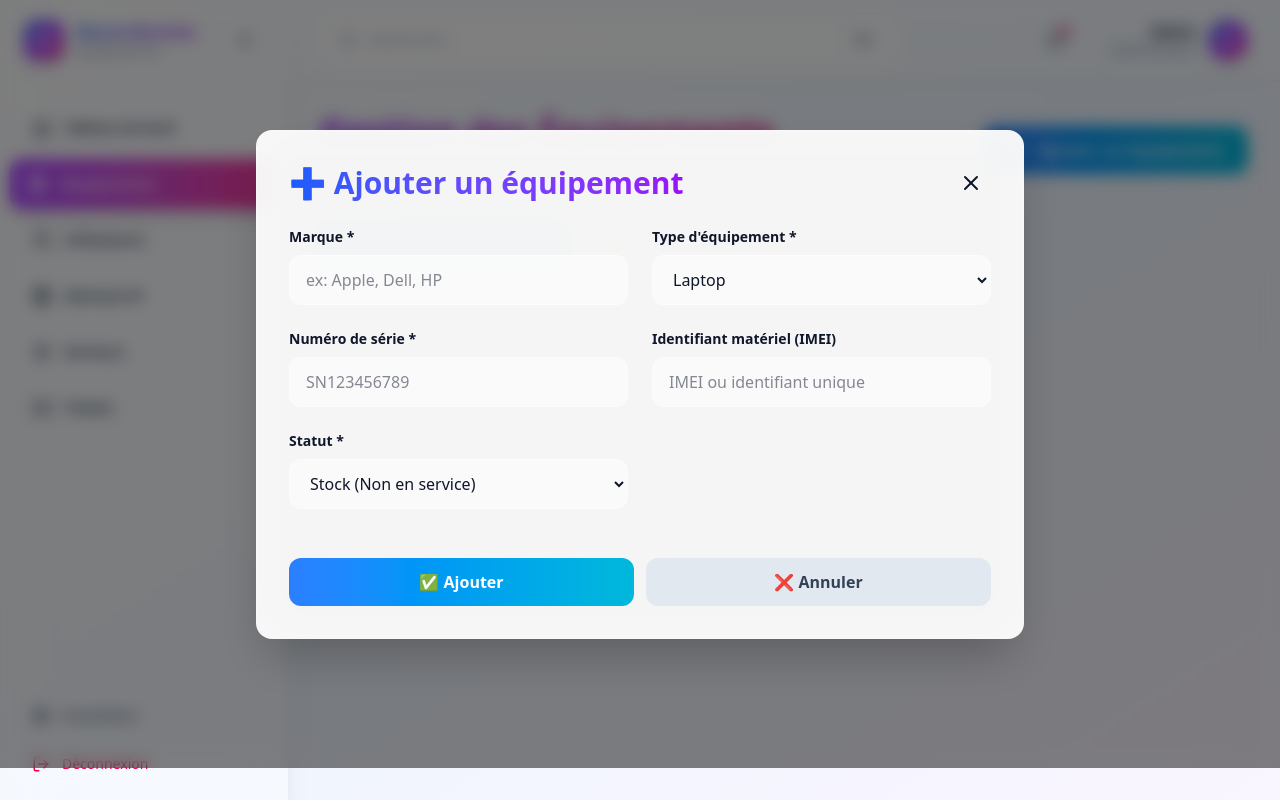
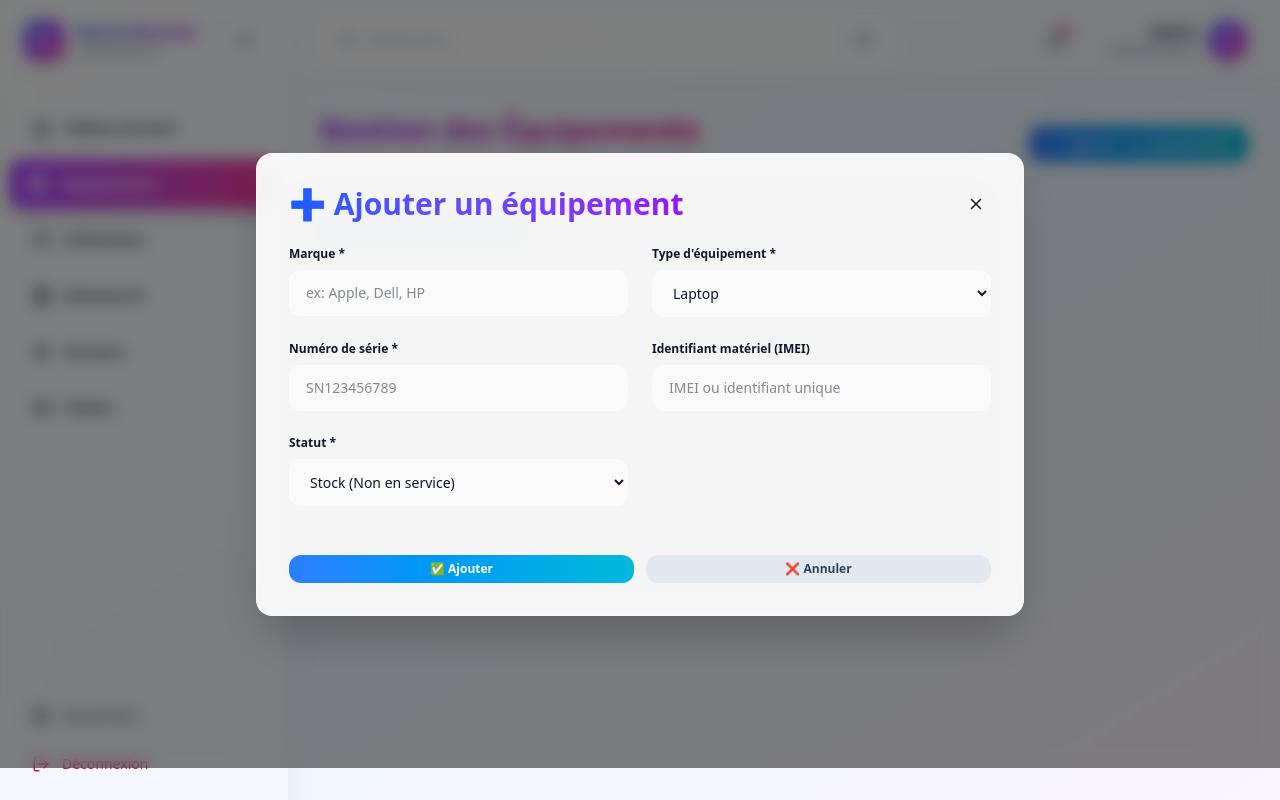
Before and after one commit to Halid13/MasterMonitor, a Next.js app: page /equipment in a window 1280 px wide. Both pictures are taken after a click on the button "Ajouter un équipement". Built offline with nearby package versions, Linux system fonts and the light colour scheme.

Commit message:
reduit la taille des element

```diff
--- a/src/app/equipment/page.tsx
+++ b/src/app/equipment/page.tsx
@@ -91,85 +91,79 @@ export default function EquipmentPage() {
     return (
       <div
         key={item.id}
-        className={`group relative overflow-hidden rounded-2xl border-2 transition-all duration-300 hover:scale-105 hover:shadow-2xl ${statusColor.border} ${statusColor.bg}`}
+        className={`group relative overflow-hidden rounded-3xl border border-white/30 bg-white/60 backdrop-blur-xl shadow-xl transition-all duration-300 hover:-translate-y-1 hover:shadow-2xl ${statusColor.border}`}
       >
-        {/* Animated background gradient */}
-        <div className="absolute -inset-full bg-gradient-to-br from-white/20 to-transparent opacity-0 group-hover:opacity-100 transition-opacity duration-300 rotate-45 group-hover:rotate-12 group-hover:scale-150"></div>
+        {/* Glow + sheen */}
+        <div className="absolute inset-0 bg-gradient-to-br from-white/20 via-transparent to-white/10 opacity-0 group-hover:opacity-100 transition-opacity duration-500"></div>
+        <div className="absolute -left-16 top-0 h-full w-32 bg-gradient-to-b from-white/50 to-transparent opacity-30 rotate-6 group-hover:translate-x-10 transition-all duration-500"></div>
 
-        <div className="relative p-6 h-full flex flex-col backdrop-blur-sm">
+        <div className="relative p-4 h-full flex flex-col gap-4">
           {/* Header */}
-          <div className="flex items-start justify-between mb-4">
-            <div className="flex items-center gap-3">
-              <div className={`p-3 rounded-xl bg-white/20 backdrop-blur group-hover:scale-110 transition-transform duration-300 ${statusColor.text}`}>
-                <TypeIcon size={24} />
+          <div className="flex items-start justify-between">
+            <div className="flex items-center gap-4">
+              <div className={`h-10 w-10 rounded-2xl bg-gradient-to-br from-white/80 to-white/40 flex items-center justify-center shadow-inner border border-white/40 ${statusColor.text}`}>
+                <TypeIcon size={16} />
               </div>
-              <div>
-                <h3 className="font-bold text-lg text-slate-900 line-clamp-2">{item.name}</h3>
-                <p className={`text-sm font-medium ${statusColor.text}`}>{getTypeLabel(item.type)}</p>
+              <div className="space-y-1">
+                <h3 className="font-bold text-base text-slate-900 line-clamp-2">{item.name || 'Équipement'}</h3>
+                  <p className="text-xs text-slate-500">{getTypeLabel(item.type)}</p>
               </div>
             </div>
-          </div>
-
-          {/* Status Badge */}
-          <div className="mb-4">
-            <span className={`inline-block px-3 py-1 rounded-full text-xs font-bold ${statusColor.badge}`}>
-              {item.status === 'in-service' && '✅ En service'}
-              {item.status === 'stock' && '📦 Stock'}
+            <span className={`px-2.5 py-0.5 rounded-full text-xs font-bold shadow-sm ${statusColor.badge}`}>
+              {item.status === 'in-service' ? '✅ En service' : '📦 Stock'}
             </span>
           </div>
 
-          {/* Details */}
-          <div className="flex-1 space-y-3 text-sm">
-            {item.serialNumber && (
-              <div className="flex justify-between">
-                <span className="text-slate-600 font-medium">N° Série:</span>
-                <span className="text-slate-900 font-semibold">{item.serialNumber}</span>
+          {/* Key facts pills */}
+          <div className="flex flex-wrap gap-2 text-xs">
+            {item.serialNumber && <span className="px-2.5 py-1 rounded-full bg-white/70 border border-white/50 text-slate-700">SN: {item.serialNumber}</span>}
+            {item.hardwareId && <span className="px-2.5 py-1 rounded-full bg-white/70 border border-white/50 text-slate-700">IMEI: {item.hardwareId}</span>}
+            {item.ipAddress && <span className="px-2.5 py-1 rounded-full bg-white/70 border border-white/50 text-slate-700 font-mono">IP: {item.ipAddress}</span>}
+            {item.assignedToUser && item.status === 'in-service' && (
+              <span className="px-2.5 py-1 rounded-full bg-emerald-100 text-emerald-800 font-semibold">👤 {item.assignedToUser}</span>
+            )}
+          </div>
+
+          {/* Details grid */}
+          <div className="grid grid-cols-1 sm:grid-cols-2 gap-2 text-xs">
+            {item.dateInService && item.status === 'in-service' && (
+              <div className="flex items-center gap-2 text-slate-600">
+                <span className="text-xs px-2 py-1 rounded bg-white/60 border border-white/40">📅</span>
+                <div>
+                  <p className="text-xs text-slate-500">Mis en service</p>
+                  <p className="font-semibold text-slate-900">{new Date(item.dateInService).toLocaleDateString('fr-FR')}</p>
+                </div>
               </div>
             )}
-            {item.hardwareId && (
-              <div className="flex justify-between">
-                <span className="text-slate-600 font-medium">IMEI:</span>
-                <span className="text-slate-900 font-semibold">{item.hardwareId}</span>
-              </div>
-            )}
-            {item.ipAddress && (
-              <div className="flex justify-between">
-                <span className="text-slate-600 font-medium">Adresse IP:</span>
-                <span className="text-slate-900 font-semibold font-mono text-xs">{item.ipAddress}</span>
-              </div>
-            )}
-            {item.assignedToUser && item.status === 'in-service' && (
-              <div className="flex justify-between">
-                <span className="text-slate-600 font-medium">Assigné à:</span>
-                <span className="text-slate-900 font-semibold">{item.assignedToUser}</span>
-              </div>
-            )}
-            {item.dateInService && item.status === 'in-service' && (
-              <div className="flex justify-between">
-                <span className="text-slate-600 font-medium">Mis en service:</span>
-                <span className="text-slate-900 font-semibold">{new Date(item.dateInService).toLocaleDateString('fr-FR')}</span>
+            {item.status === 'stock' && (
+              <div className="flex items-center gap-2 text-slate-600">
+                <span className="text-xs px-2 py-1 rounded bg-white/60 border border-white/40">⏳</span>
+                <div>
+                  <p className="text-xs text-slate-500">Disponibilité</p>
+                  <p className="font-semibold text-slate-900">En stock</p>
+                </div>
               </div>
             )}
           </div>
 
           {/* Actions */}
-          <div className="flex gap-2 mt-4 pt-4 border-t border-white/20">
+          <div className="flex items-center justify-center gap-2 pt-3 border-t border-white/30">
             <button
               onClick={() => {
                 setEditingId(item.id);
                 setFormData(item);
                 setShowModal(true);
               }}
-              className="flex-1 flex items-center justify-center gap-2 px-3 py-2 bg-blue-500/80 text-white rounded-lg hover:bg-blue-600 transition-all duration-300 font-medium group/btn"
+              className="inline-flex items-center justify-center gap-2 px-3 py-1.5 min-w-[88px] rounded-xl bg-gradient-to-r from-blue-500 to-cyan-500 text-white font-semibold shadow hover:shadow-lg hover:scale-[1.02] transition-all"
             >
-              <Edit2 size={16} className="group-hover/btn:rotate-12 transition-transform" />
+              <Edit2 size={12} />
               <span className="hidden sm:inline">Modifier</span>
             </button>
             <button
               onClick={() => deleteEquipment(item.id)}
-              className="flex-1 flex items-center justify-center gap-2 px-3 py-2 bg-red-500/80 text-white rounded-lg hover:bg-red-600 transition-all duration-300 font-medium group/btn"
+              className="inline-flex items-center justify-center gap-2 px-3 py-1.5 min-w-[88px] rounded-xl bg-gradient-to-r from-rose-500 to-red-500 text-white font-semibold shadow hover:shadow-lg hover:scale-[1.02] transition-all"
             >
-              <Trash2 size={16} className="group-hover/btn:scale-110 transition-transform" />
+              <Trash2 size={12} />
               <span className="hidden sm:inline">Supprimer</span>
             </button>
           </div>
@@ -184,8 +178,8 @@ export default function EquipmentPage() {
         {/* Header */}
         <div className="flex items-center justify-between">
           <div>
-            <h1 className="text-4xl font-bold bg-gradient-to-r from-purple-600 to-pink-600 bg-clip-text text-transparent">Gestion des Équipements</h1>
-            <p className="text-slate-600 mt-2 text-lg">Gérez votre matériel informatique en service et en stock</p>
+            <h1 className="text-3xl font-bold bg-gradient-to-r from-purple-600 to-pink-600 bg-clip-text text-transparent">Gestion des Équipements</h1>
+            <p className="text-slate-600 mt-2 text-sm">Gérez votre matériel informatique en service et en stock</p>
           </div>
           <button
             onClick={() => {
@@ -193,9 +187,9 @@ export default function EquipmentPage() {
               setFormData({ type: 'laptop', status: 'stock' });
               setShowModal(true);
             }}
-            className="flex items-center gap-2 px-6 py-3 bg-gradient-to-r from-blue-500 to-cyan-500 text-white rounded-xl hover:shadow-lg hover:scale-105 transition-all duration-300 font-semibold group"
+            className="flex items-center gap-2 px-4 py-2 bg-gradient-to-r from-blue-500 to-cyan-500 text-white text-sm rounded-xl hover:shadow-lg hover:scale-105 transition-all duration-300 font-semibold group"
           >
-            <Plus size={22} className="group-hover:rotate-90 transition-transform duration-300" />
+            <Plus size={16} className="group-hover:rotate-90 transition-transform duration-300" />
             Ajouter un équipement
           </button>
         </div>
@@ -204,7 +198,7 @@ export default function EquipmentPage() {
         <div className="flex gap-3 flex-wrap">
           <button
             onClick={() => setFilterStatus('all')}
-            className={`px-6 py-3 rounded-xl font-semibold transition-all duration-300 ${
+            className={`px-4 py-2 rounded-xl text-sm font-semibold transition-all duration-300 ${
               filterStatus === 'all'
                 ? 'bg-gradient-to-r from-blue-500 to-cyan-500 text-white shadow-lg scale-105'
                 : 'bg-white/50 backdrop-blur-lg border border-white/30 text-slate-900 hover:bg-white/70'
@@ -214,7 +208,7 @@ export default function EquipmentPage() {
           </button>
           <button
             onClick={() => setFilterStatus('in-service')}
-            className={`px-6 py-3 rounded-xl font-semibold transition-all duration-300 ${
+            className={`px-4 py-2 rounded-xl text-sm font-semibold transition-all duration-300 ${
               filterStatus === 'in-service'
                 ? 'bg-gradient-to-r from-emerald-500 to-teal-500 text-white shadow-lg scale-105'
                 : 'bg-white/50 backdrop-blur-lg border border-white/30 text-slate-900 hover:bg-white/70'
@@ -224,7 +218,7 @@ export default function EquipmentPage() {
           </button>
           <button
             onClick={() => setFilterStatus('stock')}
-            className={`px-6 py-3 rounded-xl font-semibold transition-all duration-300 ${
+            className={`px-4 py-2 rounded-xl text-sm font-semibold transition-all duration-300 ${
               filterStatus === 'stock'
                 ? 'bg-gradient-to-r from-blue-500 to-purple-500 text-white shadow-lg scale-105'
                 : 'bg-white/50 backdrop-blur-lg border border-white/30 text-slate-900 hover:bg-white/70'
@@ -248,16 +242,16 @@ export default function EquipmentPage() {
                     setEditingId(null);
                     setFormData({ type: 'laptop', status: 'stock' });
                   }}
-                  className="p-2 hover:bg-slate-100 rounded-lg transition-colors"
+                  className="p-1.5 hover:bg-slate-100 rounded-lg transition-colors"
                 >
-                  <X size={24} />
+                  <X size={18} />
                 </button>
               </div>
 
               <form onSubmit={handleSubmit} className="space-y-6">
-                <div className="grid grid-cols-1 sm:grid-cols-2 gap-6">
+                <div className="grid grid-cols-1 sm:grid-cols-2 gap-6 text-sm">
                   <div className="group">
-                    <label className="block text-sm font-semibold text-slate-900 mb-2">Marque *</label>
+                    <label className="block text-xs font-semibold text-slate-900 mb-2">Marque *</label>
                     <input
                       type="text"
                       value={formData.name || ''}
@@ -269,7 +263,7 @@ export default function EquipmentPage() {
                   </div>
 
                   <div className="group">
-                    <label className="block text-sm font-semibold text-slate-900 mb-2">Type d'équipement *</label>
+                    <label className="block text-xs font-semibold text-slate-900 mb-2">Type d'équipement *</label>
                     <select
                       value={formData.type || ''}
                       onChange={(e) => setFormData({ ...formData, type: e.target.value as any })}
@@ -285,7 +279,7 @@ export default function EquipmentPage() {
                   </div>
 
                   <div className="group">
-                    <label className="block text-sm font-semibold text-slate-900 mb-2">Numéro de série *</label>
+                    <label className="block text-xs font-semibold text-slate-900 mb-2">Numéro de série *</label>
                     <input
                       type="text"
                       value={formData.serialNumber || ''}
@@ -297,7 +291,7 @@ export default function EquipmentPage() {
                   </div>
 
                   <div className="group">
-                    <label className="block text-sm font-semibold text-slate-900 mb-2">Identifiant matériel (IMEI)</label>
+                    <label className="block text-xs font-semibold text-slate-900 mb-2">Identifiant matériel (IMEI)</label>
                     <input
                       type="text"
                       value={formData.hardwareId || ''}
@@ -308,7 +302,7 @@ export default function EquipmentPage() {
                   </div>
 
                   <div className="group">
-                    <label className="block text-sm font-semibold text-slate-900 mb-2">Statut *</label>
+                    <label className="block text-xs font-semibold text-slate-900 mb-2">Statut *</label>
                     <select
                       value={formData.status || ''}
                       onChange={(e) => setFormData({ ...formData, status: e.target.value as any })}
@@ -323,7 +317,7 @@ export default function EquipmentPage() {
                   {formData.status === 'in-service' && (
                     <>
                       <div className="group">
-                        <label className="block text-sm font-semibold text-slate-900 mb-2">Utilisateur assigné</label>
+                        <label className="block text-xs font-semibold text-slate-900 mb-2">Utilisateur assigné</label>
                         <input
                           type="text"
                           value={formData.assignedToUser || ''}
@@ -334,7 +328,7 @@ export default function EquipmentPage() {
                       </div>
 
                       <div className="group">
-                        <label className="block text-sm font-semibold text-slate-900 mb-2">Date de mise en service</label>
+                        <label className="block text-xs font-semibold text-slate-900 mb-2">Date de mise en service</label>
                         <input
                           type="date"
                           value={formData.dateInService ? new Date(formData.dateInService).toISOString().split('T')[0] : ''}
@@ -349,7 +343,7 @@ export default function EquipmentPage() {
                 <div className="flex gap-3 pt-6 border-t border-white/20">
                   <button
                     type="submit"
-                    className="flex-1 px-6 py-3 bg-gradient-to-r from-blue-500 to-cyan-500 text-white rounded-xl hover:shadow-lg hover:scale-105 transition-all duration-300 font-semibold"
+                    className="flex-1 px-3 py-1.5 bg-gradient-to-r from-blue-500 to-cyan-500 text-white text-xs rounded-xl hover:shadow-lg hover:scale-105 transition-all duration-300 font-semibold"
                   >
                     {editingId ? '💾 Mettre à jour' : '✅ Ajouter'}
                   </button>
@@ -360,7 +354,7 @@ export default function EquipmentPage() {
                       setEditingId(null);
                       setFormData({ type: 'laptop', status: 'stock' });
                     }}
-                    className="flex-1 px-6 py-3 bg-slate-200 text-slate-700 rounded-xl hover:bg-slate-300 transition-all duration-300 font-semibold"
+                    className="flex-1 px-3 py-1.5 bg-slate-200 text-slate-700 text-xs rounded-xl hover:bg-slate-300 transition-all duration-300 font-semibold"
                   >
                     ❌ Annuler
                   </button>
@@ -377,7 +371,7 @@ export default function EquipmentPage() {
               <h2 className="text-2xl font-bold text-slate-900">✅ Équipements en Service</h2>
               <span className="px-3 py-1 rounded-full bg-emerald-100 text-emerald-800 text-sm font-bold">{equipmentInService.length}</span>
             </div>
-            <div className="grid grid-cols-1 md:grid-cols-2 lg:grid-cols-3 gap-6">
+            <div className="grid grid-cols-1 md:grid-cols-2 lg:grid-cols-3 gap-4">
               {equipmentInService.map((item) => (
                 <EquipmentCard key={item.id} item={item} />
               ))}
@@ -392,7 +386,7 @@ export default function EquipmentPage() {
               <h2 className="text-2xl font-bold text-slate-900">📦 Matériel Disponible (Stock)</h2>
               <span className="px-3 py-1 rounded-full bg-blue-100 text-blue-800 text-sm font-bold">{equipmentInStock.length}</span>
             </div>
-            <div className="grid grid-cols-1 md:grid-cols-2 lg:grid-cols-3 gap-6">
+            <div className="grid grid-cols-1 md:grid-cols-2 lg:grid-cols-3 gap-4">
               {equipmentInStock.map((item) => (
                 <EquipmentCard key={item.id} item={item} />
               ))}
```
